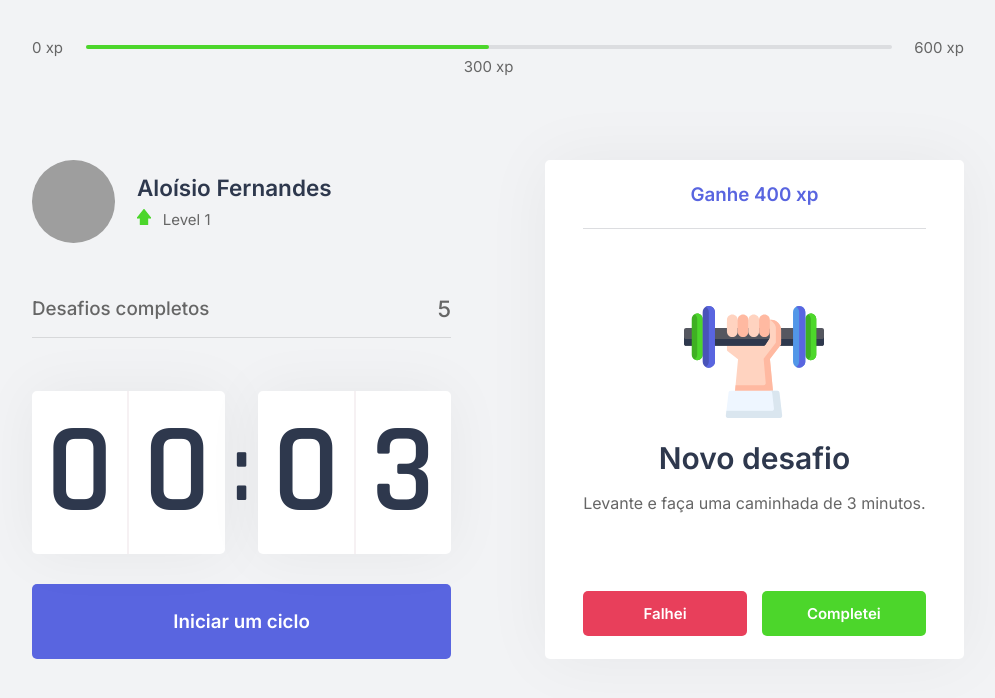
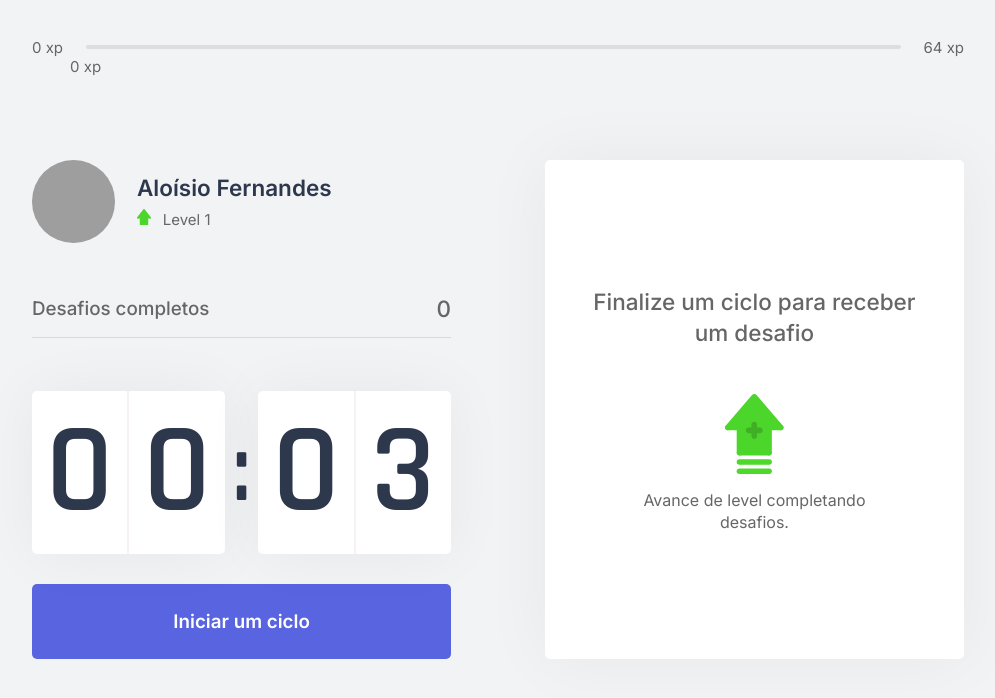
Before and after one commit to AloisioFernandes/NLW4-React, a Next.js app in the folder moveit-next/: page / in a window 1280 px wide. Shown: the top 698 px of the page, without its empty margins (142-1137 px from the left). Built offline with nearby package versions, Linux system fonts and the light colour scheme; grey boxes are pictures that could not be loaded.

Commit message:
Regras de negócio.

```diff
--- /dev/null
+++ b/moveit-next/challenges.json
@@ -0,0 +1,62 @@
+[
+  {
+    "type": "body",
+    "description": "Estique um de seus braços com a palma da mão virada para frente e puxe os dedos para cima por 10 segundos por mão.",
+    "amount": 80
+  },
+  {
+    "type": "body",
+    "description": "Estique seu braço contra o peito e puxe-o utilizando o outro braço por 10 segundos por braço.",
+    "amount": 60
+  },
+  {
+    "type": "body",
+    "description": "Puxe seu pescoço com a ajuda da mão para a direita e para a esquerda, permanecendo na posição por alguns segundos.",
+    "amount": 70
+  },
+  {
+    "type": "body",
+    "description": "Com as duas mãos na parte de trás da cabeça, leve-a para baixo, alongando a parte de trás da região.",
+    "amount": 60
+  },
+  {
+    "type": "body",
+    "description": "Cruze as pernas e desça com as mãos esticadas em direção ao chão. Repita o movimento com a outra perna na frente.",
+    "amount": 100
+  },
+  {
+    "type": "body",
+    "description": "Sentado, abra as pernas e tente encostar as palmas das mãos no chão, repita 3 vezes por 5 segundos.",
+    "amount": 80
+  },
+  {
+    "type": "body",
+    "description": "Puxe o joelho de encontro ao peito e segure, troque de perna após 10 segundos.",
+    "amount": 50
+  },
+  {
+    "type": "body",
+    "description": "Sentado, cruze uma perna e incline seu tronco à frente, troque de perna após 10 segundos.",
+    "amount": 80
+  },
+  {
+    "type": "eye",
+    "description": "Sentado, feche os olhos e cubra-os com as palmas das mãos durante 2 minutos, depois abra normalmente.",
+    "amount": 90
+  },
+  {
+    "type": "eye",
+    "description": "Em algum ambiente aberto, olhe o mais longe que puder em quatro direções por 3s, mexa apenas os olhos. Repita 3 vezes.",
+    "amount": 140
+  },
+  {
+    "type": "eye",
+    "description": "Usando os polegares, massage a área abaixo das sobrancelhas em movimentos circulares por 15 segundos.",
+    "amount": 70
+  },
+  {
+    "type": "body",
+    "description": "Em pé, gire a cintura o máximo que puder para a esquerda, segure por cinco segundos. Repita para a direita.",
+    "amount": 90
+  }
+]
--- a/moveit-next/src/components/ChallengeBox.tsx
+++ b/moveit-next/src/components/ChallengeBox.tsx
@@ -1,24 +1,28 @@
+import { useContext } from 'react'
+import { ChallengesContext } from '../contexts/ChallengeContext'
+
 import styles from '../styles/components/ChallengeBox.module.css'
 
 export function ChallengeBox() {
-  const hasActiveChallenge = true
+  const { activeChallenge, resetChallenge } = useContext(ChallengesContext)
 
   return (
     <div className={styles.challengeBoxContainer}>
-      { hasActiveChallenge ? (
+      { activeChallenge ? (
         <div className={styles.challengeActive}>
-          <header>Ganhe 400 xp</header>
+          <header>Ganhe {activeChallenge.amount} xp</header>
 
           <main>
-            <img src="icons/body.svg" />
+            <img src={`icons/${activeChallenge.type}.svg`} />
             <strong>Novo desafio</strong>
-            <p>Levante e faça uma caminhada de 3 minutos.</p>
+            <p>{activeChallenge.description}</p>
           </main>
 
           <footer>
             <button
               type="button"
               className={styles.challengeFailedButton}
+              onClick={resetChallenge}
             >
               Falhei
             </button>
--- a/moveit-next/src/components/CompletedChallenges.tsx
+++ b/moveit-next/src/components/CompletedChallenges.tsx
@@ -1,10 +1,15 @@
+import { useContext } from 'react'
+import { ChallengesContext } from '../contexts/ChallengeContext'
+
 import styles from '../styles/components/CompletedChallenges.module.css'
 
 export function CompletedChallenges() {
+  const { challengesCompleted } = useContext(ChallengesContext)
+
   return (
     <div className={styles.completedChallengesContainer}>
       <span>Desafios completos</span>
-      <span>5</span>
+      <span>{challengesCompleted}</span>
     </div>
   )
 }
--- a/moveit-next/src/components/ExperienceBar.tsx
+++ b/moveit-next/src/components/ExperienceBar.tsx
@@ -1,17 +1,24 @@
+import { useContext } from 'react'
+import { ChallengesContext } from '../contexts/ChallengeContext'
+
 import styles from '../styles/components/ExperienceBar.module.css'
 
 export function ExperienceBar() {
+  const { currentExperience, experienceToNextLevel } = useContext(ChallengesContext)
+
+  const percentToNextLevel = Math.round(currentExperience * 100) / experienceToNextLevel
+
   return (
     <header className={styles.experienceBar}>
       <span>0 xp</span>
       <div>
-        <div style={{ width: '50%' }}/>
+        <div style={{ width: `${percentToNextLevel}%` }}/>
 
-        <span className={styles.currentExperience} style={{ left: '50%' }}>
-          300 xp
+        <span className={styles.currentExperience} style={{ left: `${percentToNextLevel}%` }}>
+          { currentExperience } xp
         </span>
       </div>
-      <span>600 xp</span>
+      <span>{experienceToNextLevel} xp</span>
     </header>
   )
 }
--- a/moveit-next/src/contexts/ChallengeContext.tsx
+++ b/moveit-next/src/contexts/ChallengeContext.tsx
@@ -1,11 +1,21 @@
 import { createContext, ReactNode, useState } from 'react'
+import challenges from '../../challenges.json'
+
+interface Challenge {
+  type: 'body' | 'eye';
+  description: string;
+  amount: number;
+}
 
 interface ChallengesContextData {
   level: number;
   currentExperience: number;
+  experienceToNextLevel: number;
   challengesCompleted: number;
+  activeChallenge: Challenge;
   levelUp: () => void;
   startNewChallenge: () => void;
+  resetChallenge: () => void;
 }
 
 interface ChallengeProviderProps {
@@ -19,12 +29,23 @@
   const [currentExperience, setCurrentExperience] = useState(0)
   const [challengesCompleted, setChallengesCompleted] = useState(0)
 
+  const [activeChallenge, setActiveChallenge] = useState(null)
+
+  const experienceToNextLevel = Math.pow((level + 1) * 4, 2)
+
   function levelUp() {
     setLevel(level + 1)
   }
 
   function startNewChallenge() {
-    window.alert('New Challenge')
+    const randomChallengeIndex = Math.floor(Math.random() * challenges.length) // retorna um número aleatório entre 0 e o tamanho do array de desafios
+    const challenge = challenges[randomChallengeIndex]
+
+    setActiveChallenge(challenge)
+  }
+
+  function resetChallenge() {
+    setActiveChallenge(null)
   }
 
   return( // todos os elementos dentro do provider terão acesso aos dados do contexto
@@ -32,9 +53,12 @@
       value={{
         level,
         currentExperience,
+        experienceToNextLevel,
         challengesCompleted,
+        activeChallenge,
         levelUp,
-        startNewChallenge
+        startNewChallenge,
+        resetChallenge
       }}
     >
       {children}
```
